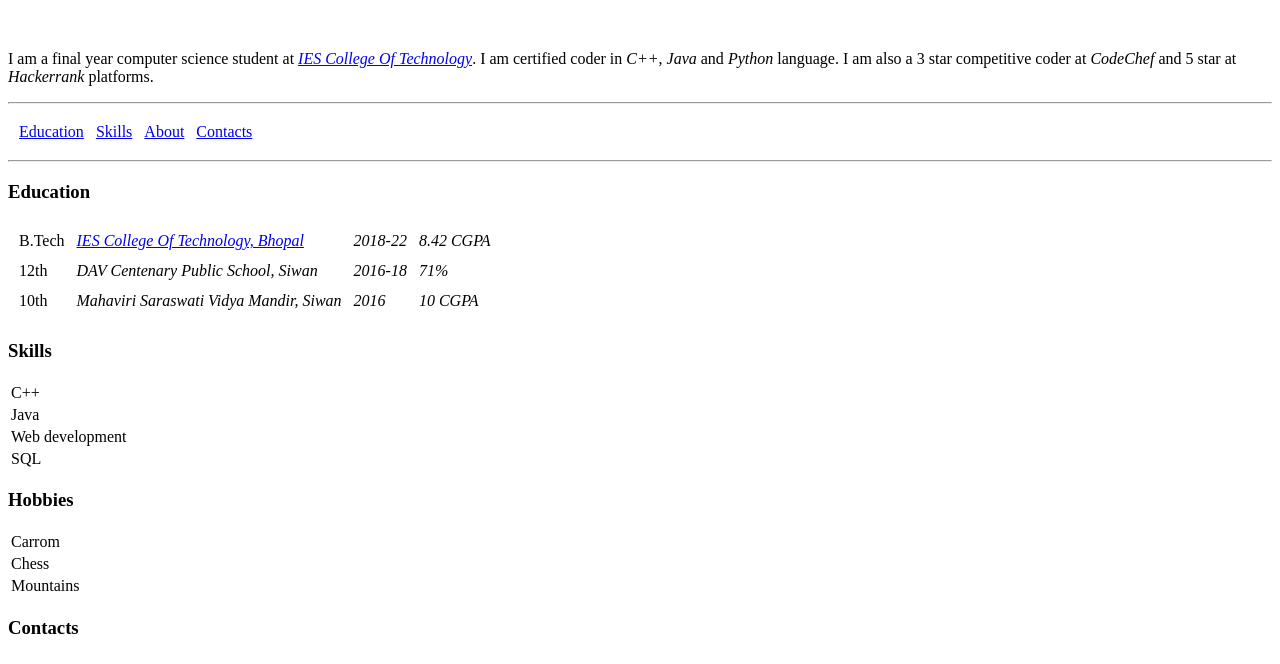
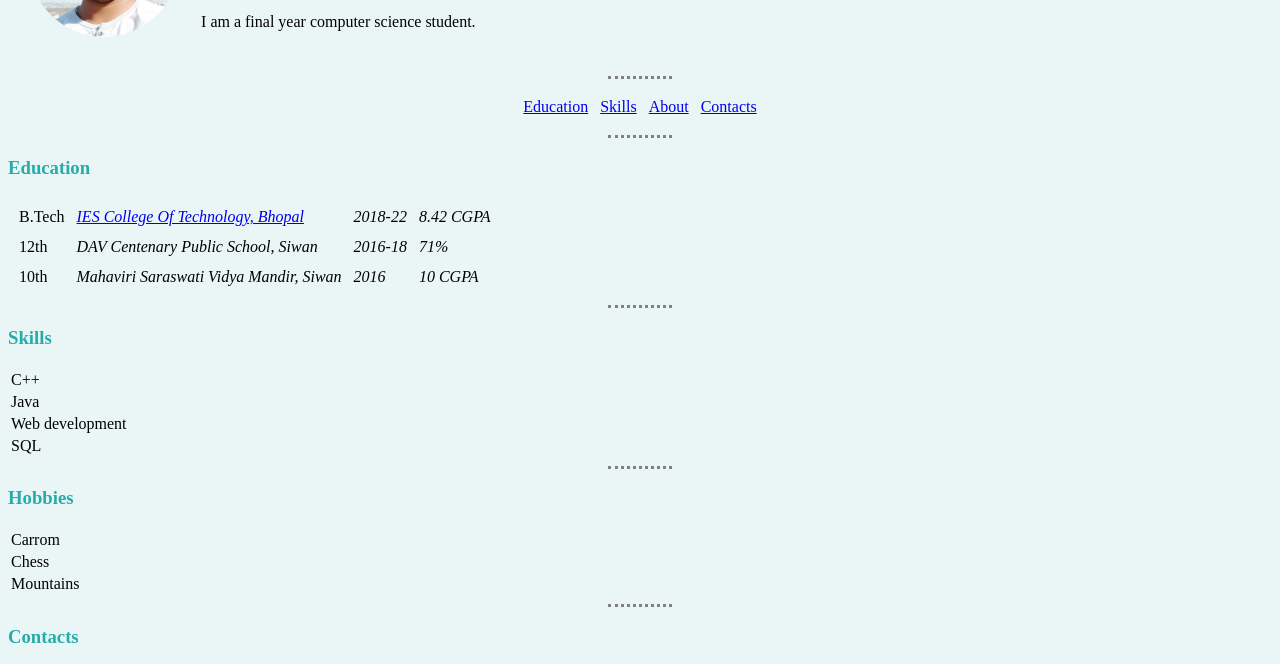
Before and after one commit to shashank25412/skonline, a plain HTML site: page index.html in a window 1280 px wide. Shown: the part 148-812 px from the top of the page. Drawn offline with Linux system fonts and the light colour scheme.

Commit message:
2nd commit

```diff
--- /dev/null
+++ b/css/style.css
@@ -0,0 +1,15 @@
+body{
+    background-color : #EAF6F6;
+}
+
+h1, h3{
+    color: #27acac;
+}
+
+hr{
+    border-style: none;
+    border-top-style: dotted;
+    border-width: 3px;
+    width: 5%;
+    color: grey;
+}
--- a/index.html
+++ b/index.html
@@ -5,25 +5,22 @@
         <meta http-equiv="X-UA-Compatible" content="IE=edge">
         <meta name="viewport" content="width=device-width, initial-scale=1.0">
         <title>Document</title>
+        <link rel="stylesheet" href="css/style.css">
     </head>
     <body>
         <table cellspacing="20" id="top">
             <tr>
-                <td><img src="resources/sk.jpg" alt="profile" height="100px" width="auto" style="border-radius: 100px;"></td>
+                <td><img src="resources/sk.jpg" alt="profile" height="150px" width="auto" style="border-radius: 100px;"></td>
                 <td><h1>Shashank Kumar</h1>
                     <p><em>Bachelor of Technology</em><br>
                     <em>Computer Science & Engineering</em></p>
+                    <p>I am a final year computer science student.</p>
                 </td>
             </tr>
         </table>
 
-        <p>I am a final year computer science student at <em> <a href="https://www.iesbpl.ac.in">
-            IES College Of Technology</a></em>.
-            I am certified coder in <em> C++</em>, <em>Java</em> and <em>Python</em> language. I am also a
-            3 star competitive coder at <em>CodeChef</em> and 5 star at <em>Hackerrank</em> platforms.
-        </p>
         <hr>
-        <table cellspacing="10">
+        <table cellspacing="10" align="center">
             <tr>
                 <td><a href="#education">Education</a></td>
                 <td><a href="#skills">Skills</a></td>
@@ -32,6 +29,7 @@
             </tr>
         </table>
         <hr>
+
         <h3 id="education">Education</h3>
         <table cellspacing="10">
             <tr><td>B.Tech</td>
@@ -53,8 +51,9 @@
                 <td><em>2016</em></td>
                 <td><em>10 CGPA</em></td>
             </tr>
+        </table>
 
-        </table>
+        <hr>
 
         <h3 id="skills">Skills</h3>
         <table>
@@ -64,12 +63,16 @@
             <tr> <td> SQL </td> </tr>
         </table>
 
+        <hr>
+
         <h3 id="about">Hobbies</h3>
         <table>
             <tr><td>Carrom</td></tr>
             <tr><td>Chess</td></tr>
             <tr><td>Mountains</td></tr>
         </table>
+
+        <hr>
 
         <h3 id="contacts">Contacts</h3>
         <table cellspacing="20">
@@ -86,5 +89,9 @@
                 <td>(+91) 9128142711</td>
             </tr>
         </table>
+
+        <hr>
+
+        <button id="top"><a href="#top"> Go to top </a> </button>
     </body>
 </html>
```
Also changed, not shown: contact.html (+1 -0 lines), education.html (+1 -0 lines), hobbies.html (+1 -0 lines), projects.html (+1 -0 lines).
